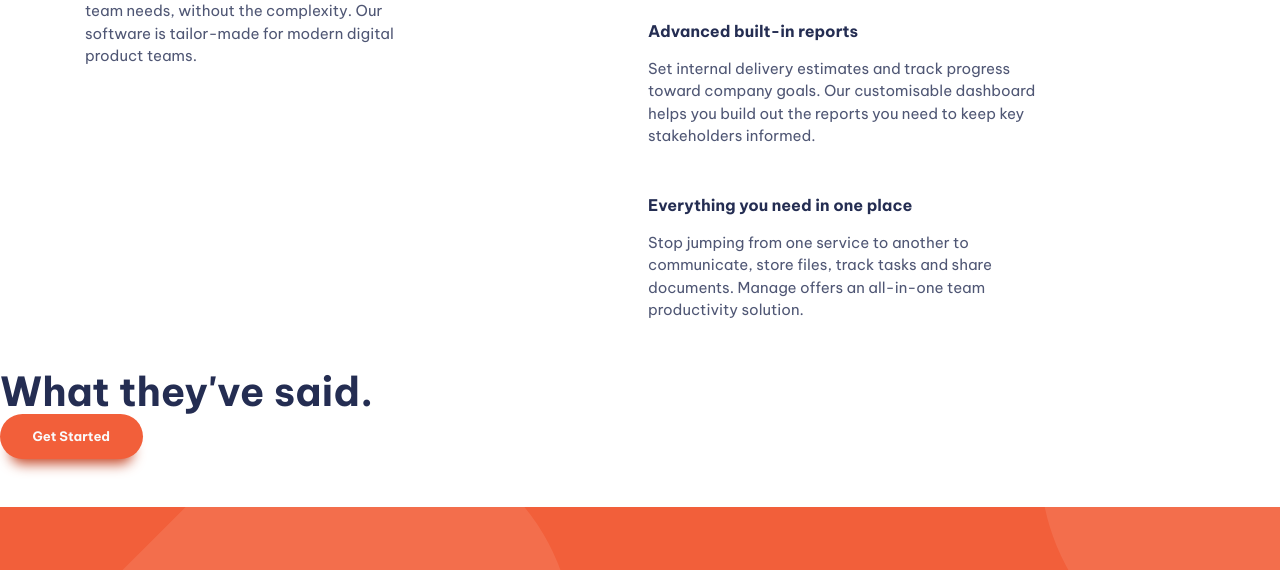
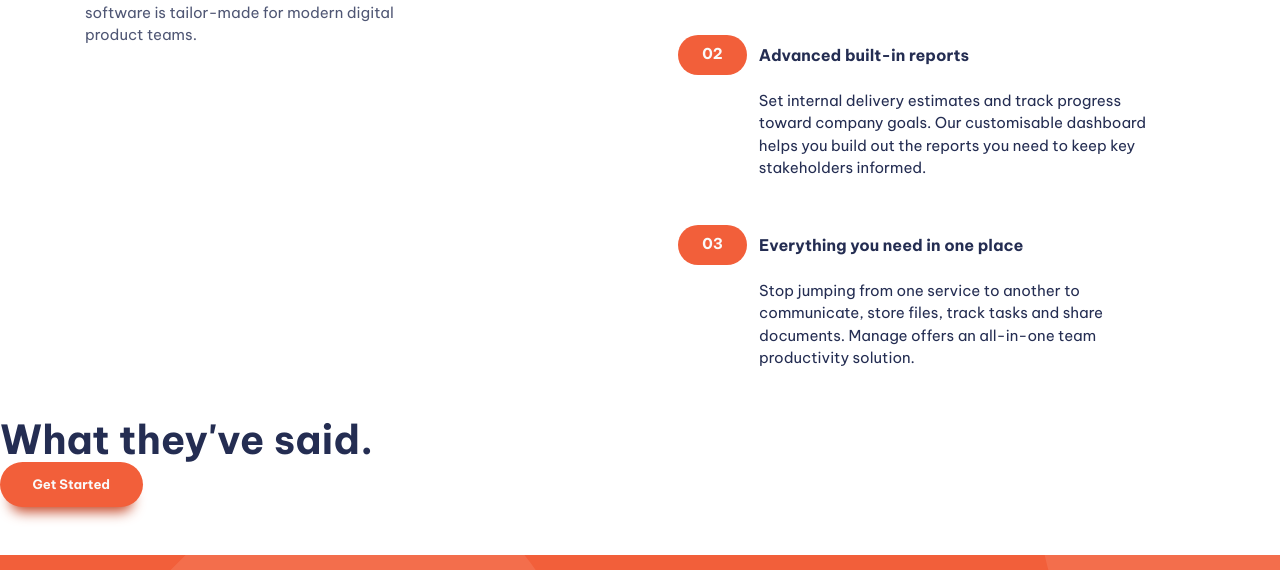
Before and after one commit to KjOHnBaggins/fem-manage-landing-page--Kevin-Powell-tutorial, a website built with Vite: page index.html in a window 1280 px wide. Shown: the part 744-1314 px from the top of the page. Built offline with nearby package versions, Linux system fonts and the light colour scheme.

Commit message:
Numbered List styling

```diff
--- a/index.html
+++ b/index.html
@@ -63,7 +63,7 @@
         <div class="container">
           <div class="even-columns">
 
-            <div class="flow">
+            <div class="flow text-center-sm-only margin-bottom-700" style="--flow-spacer: 1.5rem">
               <h2 class="fs-secondary-heading fw-bold">What's different about manage?</h2>
               <p>Manage provides all the functionality your team needs, without the complexity. Our software is
                 tailor-made for modern
@@ -74,8 +74,8 @@
               <ul class="numbered-items | flow" role="list">
                 <li>
                   <div class="flow" style="--flow-spacer: 1em">
-                    <h3 class="fs-600 fw-bold">Track company-wide progress</h3>
-                    <p data-width="wide">See how your day-to-day tasks fit into the wider vision. Go from tracking progress at the milestone
+                    <h3 class="numbered-items__title | fs-600 fw-bold">Track company-wide progress</h3>
+                    <p class="numbered-items__body" data-width="wide">See how your day-to-day tasks fit into the wider vision. Go from tracking progress at the milestone
                       level all the way
                       done to the smallest of details. Never lose sight of the bigger picture again.</p>
                   </div>
@@ -83,8 +83,8 @@
                 </li>
                 <li>
                   <div class="flow" style="--flow-spacer: 1em">
-                    <h3 class="fs-600 fw-bold">Advanced built-in reports</h3>
-                    <p data-width="wide">Set internal delivery estimates and track progress toward company goals. Our customisable dashboard
+                    <h3 class="numbered-items__title | fs-600 fw-bold">Advanced built-in reports</h3>
+                    <p class="numbered-items__body" data-width="wide">Set internal delivery estimates and track progress toward company goals. Our customisable dashboard
                       helps you build out
                       the reports you need to keep key stakeholders informed.</p>
                   </div>
@@ -92,8 +92,8 @@
                 </li>
                 <li>
                   <div class="flow" style="--flow-spacer: 1em">
-                    <h3 class="fs-600 fw-bold">Everything you need in one place</h3>
-                    <p data-width="wide">Stop jumping from one service to another to communicate, store files, track tasks and share
+                    <h3 class="numbered-items__title | fs-600 fw-bold">Everything you need in one place</h3>
+                    <p class="numbered-items__body" data-width="wide">Stop jumping from one service to another to communicate, store files, track tasks and share
                       documents. Manage offers an
                       all-in-one team productivity solution.</p>
                   </div>
@@ -101,6 +101,7 @@
                 </li>
               </ul>
             </div>
+
           </div>
         </div>
       </section>
--- a/style.css
+++ b/style.css
@@ -125,6 +125,73 @@ select {
   }
 }
 
+/* numbered items */
+
+.numbered-items {
+  counter-reset: count;
+  margin-inline: auto;
+  width: fit-content;
+}
+
+.numbered-items li {
+  counter-increment: count;
+}
+
+.numbered-items div {
+  display: grid;
+  position: relative;
+  align-items: center;
+  column-gap: var(--size-300);
+  grid-template-columns: min-content 1fr;
+}
+
+.numbered-items__title {
+  grid-row: 1 / 2;
+  grid-column: 2 / 3;
+  line-height: 1;
+}
+
+.numbered-items__body {
+  grid-column: 1 / -1;
+}
+
+@media (min-width: 30em) {
+  .numbered-items__body {
+    grid-column: 2 / -1;
+  }
+}
+
+.numbered-items div::before, .numbered-items div::after {
+  height: 40px;
+}
+
+.numbered-items div::before {
+  content: "0" counter(count);
+  display: flex;
+  align-items: center;
+  background-color: var(--clr-accent-400);
+  color: var(--clr-neutral-100);
+  font-weight: var(--fw-bold);
+  padding: 0 var(--size-500);
+  border-radius: 100vw;
+  grid-column: 1 / 2;
+  grid-row: 1 / 2;
+}
+
+@media (max-width: 30em) {
+  .numbered-items div::after {
+    --bg: var(--clr-accent-100);
+    content: '';
+    display: block;
+    z-index: -1;
+    grid-column: 1 / -1;
+    grid-row: 1 / 2;
+    background-color: var(--bg);
+    border-radius: 100vw 0 0 100vw;
+    box-shadow: 5em 0 0 var(--bg);
+  }
+}
+
 /*Utility classes*/
 
 .visually-hidden {
@@ -141,9 +208,9 @@ select {
 
 .container {
   --max-width: 1110px;
-  --padding: 1rem;
+  --container-padding: 1rem;
 
-  width: min(var(--max-width), 100% - (var(--padding) * 2));
+  width: min(var(--max-width), 100% - (var(--container-padding) * 2));
   margin-inline: auto;
 }
 
@@ -175,6 +242,23 @@ select {
 
 :where(.flow :not(:first-child)) {
   margin-top: var(--flow-spacer, 3em);
+}
+
+.text-center {
+  text-align: center;
+}
+
+.text-center p {
+  margin-inline: auto;
+}
+
+@media (max-width: 50em) {
+  .text-center-sm-only {
+    text-align: center;
+  }
+  .text-center-sm-only p {
+    margin-inline: auto;
+  }
 }
 
 .text-primary--400 {
@@ -233,6 +317,10 @@ select {
 .padding-block-700 {
   padding-block: var(--size-700);
 }
+.margin-bottom-700 {
+  margin-block-end: var(--size-700);
+}
+
 
 .display-sm-none {
   display: none;
```
